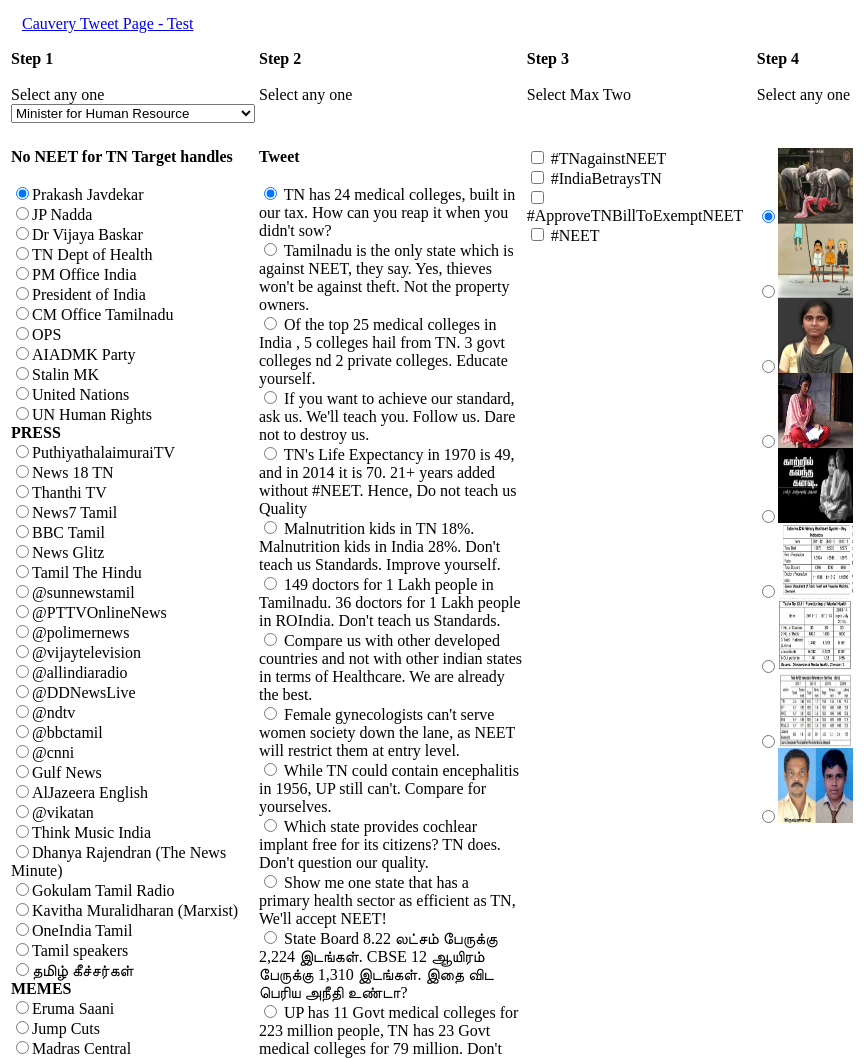
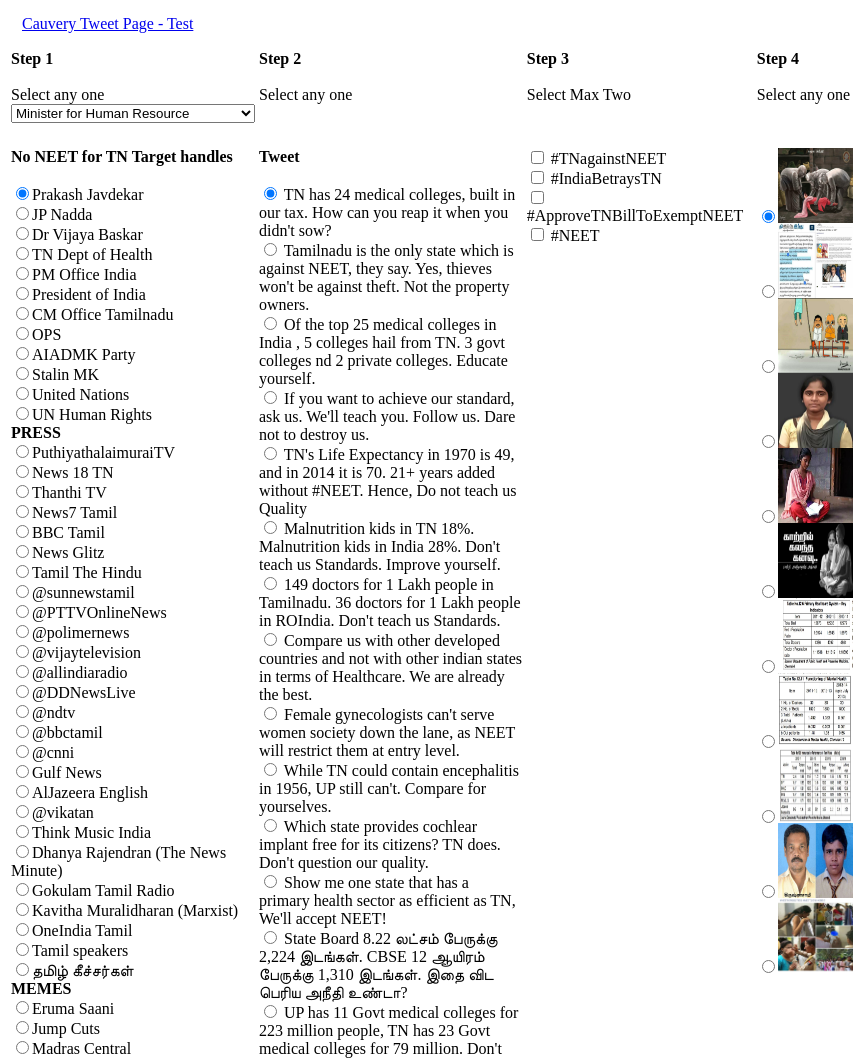
Before and after one commit to OnlineThamizh/onlinethamizh.github.io, a plain HTML site: page index.html in a window 1280 px wide. Shown: the part 7-1065 px from the top of the page, 0-864 px from the left. Drawn offline with Linux system fonts and the light colour scheme; grey boxes are pictures that could not be loaded.

Commit message:
updated
image uploaded

```diff
--- a/index.html
+++ b/index.html
@@ -611,6 +611,7 @@ Chennai attracts about 40% of the country's medical tourists and more than six l
 
 
 <input type="radio" OnClick="construct()" name="tweetImage" checked value="1eM7nZPC1v"><img src="1eM7nZPC1v.jpg" height='75' width='75'> <br>
+<input type="radio" OnClick="construct()" name="tweetImage" value="54iB1KN0fy"><img src="54iB1KN0fy.jpg" height='75' width='75'> <br>
 <input type="radio" OnClick="construct()" name="tweetImage" value="BqYKjerCG1"><img src="BqYKjerCG1.jpg" height='75' width='75'> <br>
 <input type="radio" OnClick="construct()" name="tweetImage" value="tT41mCaBzv"><img src="tT41mCaBzv.jpg" height='75' width='75'> <br>
 <input type="radio" OnClick="construct()" name="tweetImage" value="HzKThdydv6"><img src="HzKThdydv6.jpg" height='75' width='75'> <br>
@@ -619,6 +620,7 @@ Chennai attracts about 40% of the country's medical tourists and more than six l
 <input type="radio" OnClick="construct()" name="tweetImage" value="jFH87K65bY"><img src="jFH87K65bY.jpg" height='75' width='75'> <br>
 <input type="radio" OnClick="construct()" name="tweetImage" value="dntFr8xgHa"><img src="dntFr8xgHa.jpg" height='75' width='75'> <br>
 <input type="radio" OnClick="construct()" name="tweetImage" value="nYz1KVwPsX"><img src="nYz1KVwPsX.jpg" height='75' width='75'> <br>
+<input type="radio" OnClick="construct()" name="tweetImage" value="Gho7HDcYIK"><img src="Gho7HDcYIK.jpg" height='75' width='75'> <br>
 
 <!--
 <input type="radio" OnClick="construct()" name="tweetImage" value="9VkkXJgHUI"><img src="sterliteimg/9VkkXJgHUI.jpg" height='75' width='75'> <br>
```
Also changed, not shown: 54iB1KN0fy.jpg (added), Gho7HDcYIK.jpg (added).
